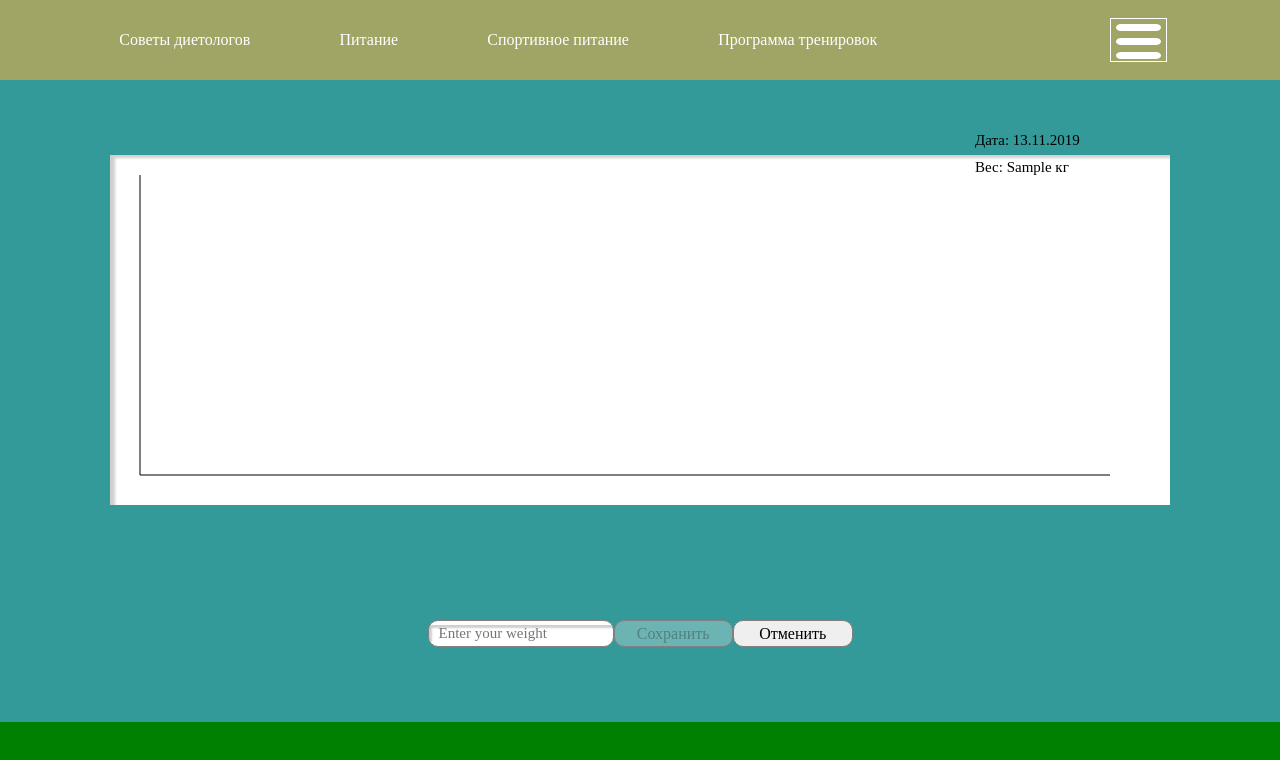
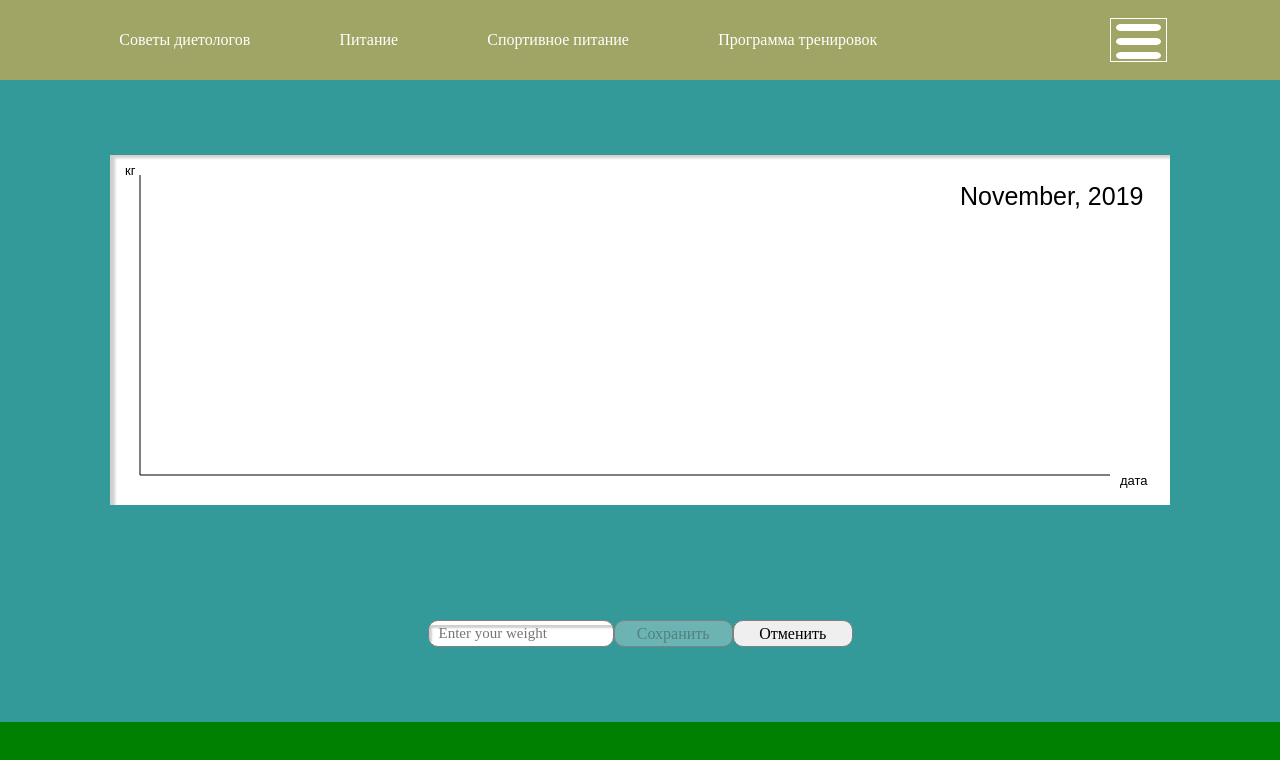
Before and after one commit to GuyFox70/lost_weight, a plain HTML site: page index.html in a window 1280 px wide. Both pictures are taken after typing "Sample" into the empty fields and a click on the input "Сохранить". Drawn offline with Linux system fonts and the light colour scheme; a web font is replaced by a local one.

Commit message:
refactor: change grapg

```diff
--- a/index.html
+++ b/index.html
@@ -36,10 +36,10 @@
             <div class="content-canvas">
                 <canvas class="canvas" width="1060" height="350"></canvas>
 
-                <div class="content-canvas-info">
+                <!-- <div class="content-canvas-info">
                     <p class="canvas-info--text">Дата: <span class="date"></span></p>
                     <p class="canvas-info--text">Вес: <span class="weight"></span></p>
-                </div>
+                </div> -->
 
                 <form class="content-canvas-form">
                     <input type="text" placeholder="Enter your weight" class="content-canvas-form--inputWeight">
--- a/js/drawGraph.js
+++ b/js/drawGraph.js
@@ -26,15 +26,18 @@
     let [longY, startPoint, stepX] = [320, 50, 20];
     let [startX, startY, endX1, endY1] = [30, 320, 30, 20];
     let [endX2, endY2] = [1000, 320];
+    let [xText, yText, stepDashLine] = [850, 50, 320];
 
 
 
     document.addEventListener('DOMContentLoaded', () => {
         if (getFromLocalStorage(arrMonths[date.getMonth()])) {
 
-            getGraph(extractJson(arrMonths[date.getMonth()]), startPoint, stepX ,longY);
+            getGraph(extractJson(arrMonths[date.getMonth()]), startPoint, stepX ,longY, getDataFromLocalStorageJson('data'));
 
-            showText(elements,  getArrayFromText(getDataFromLocalStorageJson('data'), getDataFromLocalStorageJson(arrMonths[date.getMonth()])));
+            getLineDash(stepDashLine, extractJson(arrMonths[date.getMonth()]));
+
+            showMonthAndYear(arrMonths[date.getMonth()], date.getFullYear(), xText, yText);
 
         } else  {
             getAxisY(startX, startY, endX1, endY1);
@@ -59,11 +62,14 @@
 
     form.addEventListener('submit', () => {
         ctx.clearRect(0, 0, canvas.width, canvas.height);
-        getGraph(extractJson(arrMonths[date.getMonth()]), startPoint, stepX ,longY);
+
+        getGraph(extractJson(arrMonths[date.getMonth()]), startPoint, stepX ,longY, getDataFromLocalStorageJson('data'));
+
+        getLineDash(stepDashLine, extractJson(arrMonths[date.getMonth()]));
+
+        showMonthAndYear(arrMonths[date.getMonth()], date.getFullYear(), xText, yText);
 
         saveInLocalStorage('today', data);
-
-        showText(elements,  getArrayFromText(getDataFromLocalStorageJson('data'), getDataFromLocalStorageJson(arrMonths[date.getMonth()])));
 
         showElement(cancel, submit);
 
@@ -78,9 +84,12 @@
         changeLocalStorage('data');
 
         ctx.clearRect(0, 0, canvas.width, canvas.height);
-        getGraph(extractJson(arrMonths[date.getMonth()]), startPoint, stepX ,longY);
 
-        showText(elements,  getArrayFromText(getDataFromLocalStorageJson('data'), getDataFromLocalStorageJson(arrMonths[date.getMonth()])));
+        getGraph(extractJson(arrMonths[date.getMonth()]), startPoint, stepX , longY, getDataFromLocalStorageJson('data'));
+
+        getLineDash(stepDashLine, extractJson(arrMonths[date.getMonth()]));
+
+        showMonthAndYear(arrMonths[date.getMonth()], date.getFullYear(), xText, yText);
 
         removeInLocalStorage('today');
         removeInLocalStorage('text');
@@ -96,54 +105,82 @@
 
     //Functions
 
-    function getGraph(arr, startPoint, stepX, longY) {
+    function getGraph(arrWeight, startPoint, stepX, longY, arrDate) {
         getAxisY(startX, startY, endX1, endY1);
         getAxesX(startX, startY, endX2, endY2);
+        getJoinLine(arrWeight, startPoint, stepX, longY);
 
-        for (let i = 0 , x = startPoint; i < arr.length; i++, x += stepX) {
-            let y = longY - arr[i];
+        for (let i = 0 , x = startPoint; i < arrWeight.length; i++, x += stepX) {
+            let y = longY - arrWeight[i];
 
             ctx.beginPath();
             ctx.arc(x, y, 2.5, 0, getRadians(360));
             ctx.fill();
+
+            ctx.font = '11px Arial';
+            ctx.fillText(arrWeight[i], x - 7, y - 10);
+            ctx.fillText(String(arrDate[i]).slice(0, 2), x - 5, y + (+arrWeight[i] + 13));
         }
-
-        getJoinLine(arr, startPoint, stepX, longY);
     }
 
-    function getJoinLine(arr, startPoint, stepX, longY) {
+    function getJoinLine(arrWeight, startPoint, stepX, longY) {
 
-        for (let i = 0 , x = startPoint; i < arr.length; i++, x += stepX) {
+        for (let i = 0 , x = startPoint; i < arrWeight.length; i++, x += stepX) {
 
-            if (arr[i + 1]) {
-                let y1 = longY - arr[i];
-                let y2 = longY - arr[i + 1];
+            if (arrWeight[i + 1]) {
+                let y1 = longY - arrWeight[i];
+                let y2 = longY - arrWeight[i + 1];
 
                 ctx.beginPath();
                 ctx.moveTo(x, y1);
                 ctx.lineTo(x + stepX, y2);
                 ctx.stroke();
-
             }
         }
     }
 
-    function extractJson(key) {
-        return JSON.parse(localStorage.getItem(key));
-    }
-
     function getAxesX(startX, startY, endX2, endY2) {
         ctx.beginPath();
+        ctx.setLineDash([0]);
         ctx.moveTo(startX, startY);
-        ctx.lineTo(endX2, endY2)
+        ctx.lineTo(endX2, endY2);
         ctx.stroke();
+
+        ctx.font = '13px Arial';
+        ctx.fillText('дата', endX2 + 10, endY2 + 10);
     }
 
     function getAxisY(startX, startY, endX1, endY1) {
         ctx.beginPath();
+        ctx.setLineDash([0]);
         ctx.moveTo(startX, startY);
         ctx.lineTo(endX1, endY1);
         ctx.stroke();
+
+        ctx.font = '13px Arial';
+        ctx.fillText(kg, endX1 - 15, endY1);
+    }
+
+    function getLineDash(stepDashLine, arrWeight) {
+        for (let i = 0 , x = startPoint; i < arrWeight.length; i++, x += stepX) {
+            let y = longY - arrWeight[i];
+
+            ctx.beginPath();
+            ctx.setLineDash([5]);
+            ctx.moveTo(x, stepDashLine);
+            ctx.lineTo(x, y);
+            ctx.stroke();
+        }
+    }
+
+    function showMonthAndYear(month, year, xText, yText) {
+        ctx.beginPath();
+        ctx.font = '25px Arial';
+        ctx.fillText(month + ', ' + year, xText, yText);
+    }
+
+    function extractJson(key) {
+        return JSON.parse(localStorage.getItem(key));
     }
 
     function getRadians(degrees) {
@@ -220,14 +257,6 @@
         }
     }
 
-    function getLastElementArray(arr) {
-        return arr.slice(-1);
-    }
-
-    function getArrayFromText(arr1, arr2) {
-        return [getLastElementArray(arr1), getLastElementArray(arr2) + ' ' + kg]
-    }
-
     function checkDay(data) {
         if (getFromLocalStorage('today') == data) {
             showElement(cancel, submit);
```
Also changed, not shown: js/showValue.js (+0 -14 lines).
